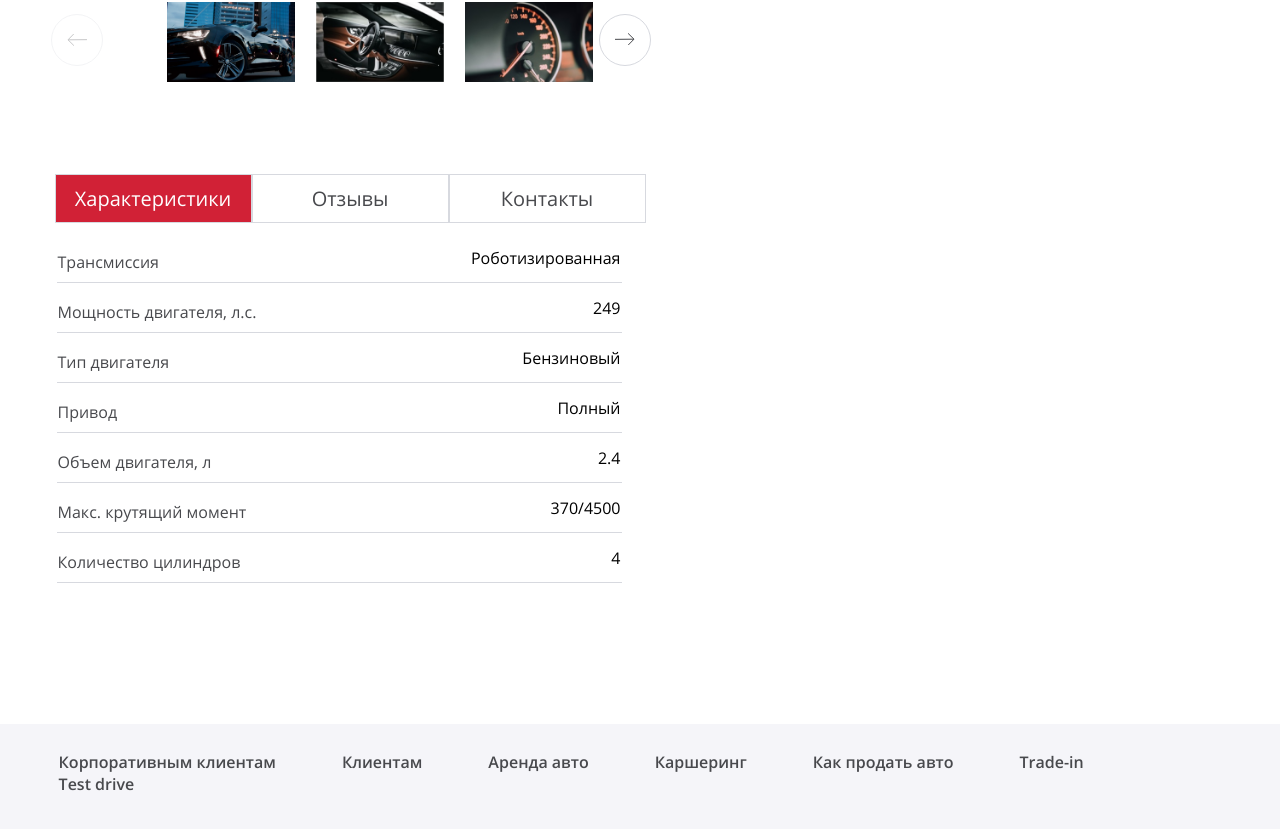
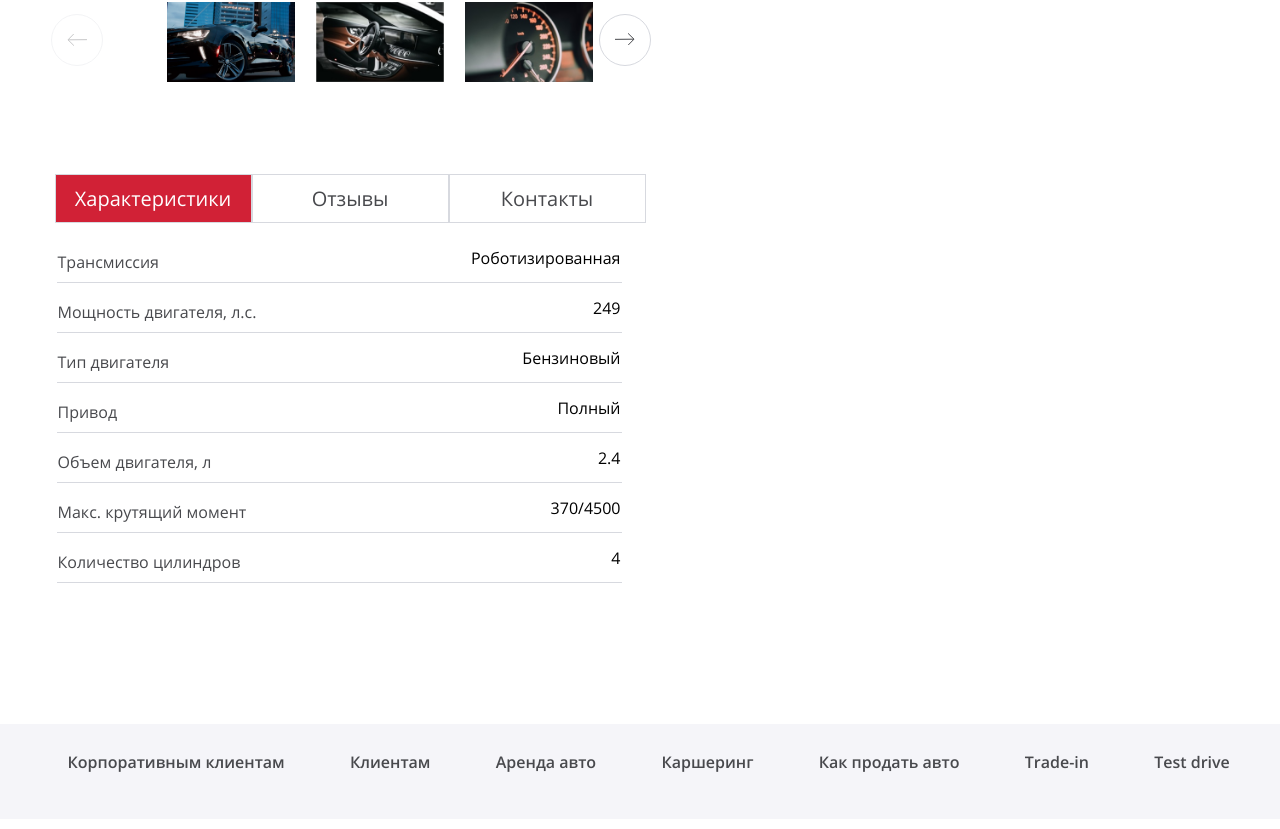
Before and after one commit to belalex26/auto-moto, a React (Create React App) app: page / in a window 1280 px wide. Shown: the part 586-1415 px from the top of the page. Built offline with nearby package versions, Linux system fonts and the light colour scheme; a web font is replaced by a local one.

Commit message:
футер отступы, правка

```diff
--- a/src/components/footer/footer.scss
+++ b/src/components/footer/footer.scss
@@ -12,7 +12,7 @@
     max-width: 1257px;
     padding: 0 2%;
     display: flex;
-    justify-content: center;
+    justify-content: stretch;
 }
 
 .footer__list {
@@ -23,12 +23,14 @@
     list-style: none;
     padding: 0;
     margin-top: 7px;
+    flex-grow: 1;
 }
 
 .footer__item {
     text-align: center;
-    margin-right: 28px;
-    margin-left: 28px;
+    margin-right: 1.5%;
+    margin-left: 3%;
+    margin-bottom: 10px;
 }
 
 .footer__link {
```
